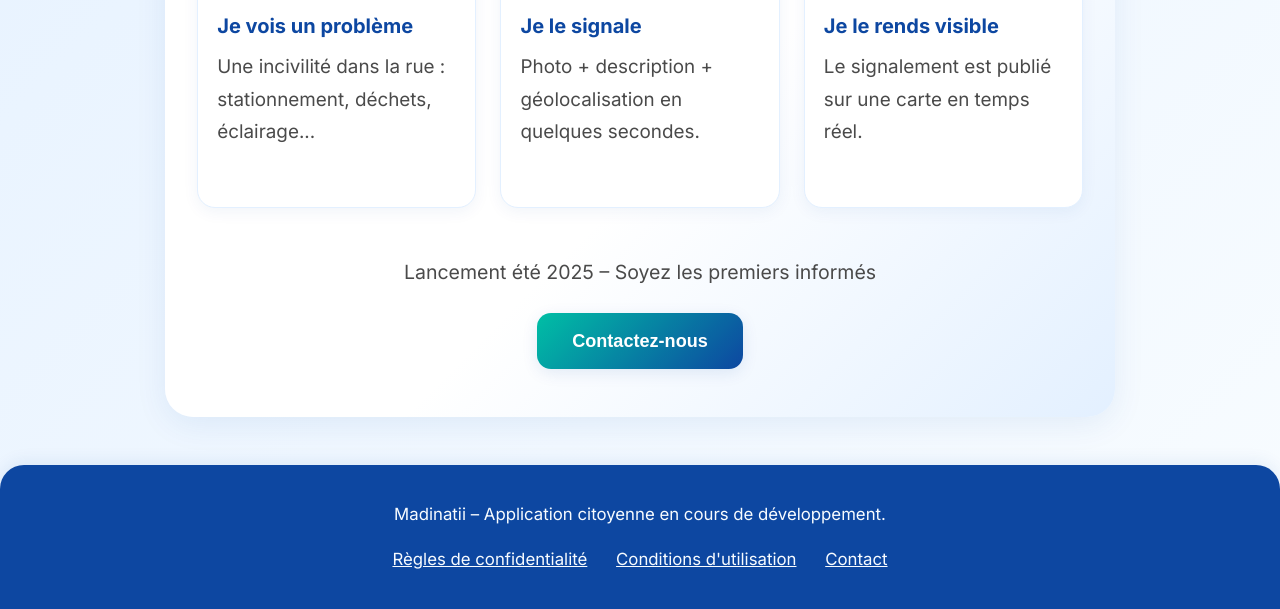
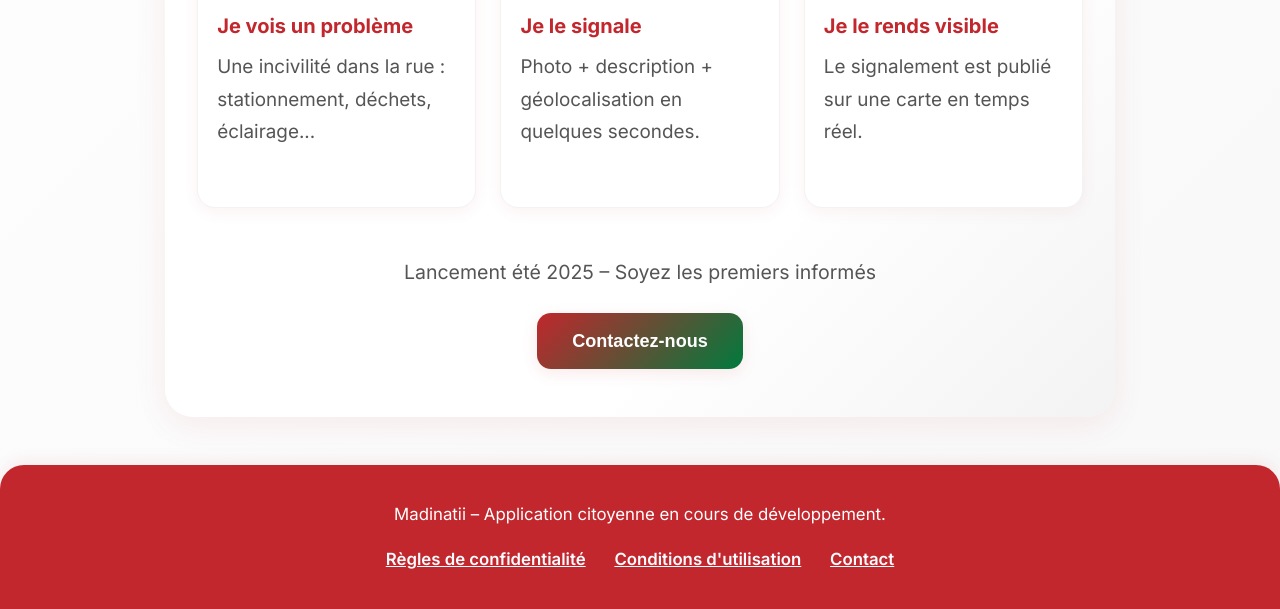
Before and after one commit to Atebayo96/zan9ati, a plain HTML site: page index.html in a window 1280 px wide. Shown: the part 750-1359 px from the top of the page. Drawn offline with Linux system fonts and the light colour scheme.

Commit message:
Amélioration lisibilité : titre et sous-titre en blanc

```diff
--- a/index.html
+++ b/index.html
@@ -9,13 +9,15 @@
   <title>Madinatii – لنحسن مدينتنا معا</title>
   <style>
     :root {
-      --primary-color: #0D47A1; /* Bleu urbain, plus moderne */
-      --accent-color: #00BFA5;
-      --bg-gradient: linear-gradient(135deg, #e3f0ff 0%, #f8fcff 100%);
-      --card-gradient: linear-gradient(135deg, #ffffff 60%, #e3f0ff 100%);
+      /* Palette Maroc : Rouge, Vert, Blanc, Doré subtil */
+      --primary-color: #C1272D; /* Rouge marocain, inspiré du drapeau */
+      --accent-color: #007A3D;  /* Vert marocain, inspiré du drapeau */
+      --gold-color: #C9B037;    /* Doré subtil pour les détails */
+      --bg-gradient: linear-gradient(135deg, #fff 0%, #f8f8f8 100%); /* Fond très clair, sobre */
+      --card-gradient: linear-gradient(135deg, #fff 70%, #f3f3f3 100%);
       --text-color: #1a1a1a;
-      --muted-color: #4a4a4a;
-      --shadow: 0 8px 32px rgba(13, 71, 161, 0.08);
+      --muted-color: #555;
+      --shadow: 0 8px 32px rgba(193, 39, 45, 0.08); /* ombre rouge très légère */
     }
 
     * {
@@ -35,7 +37,8 @@
     header {
       position: relative;
       overflow: hidden;
-      background: linear-gradient(135deg, #0D47A1 60%, #00BFA5 100%);
+      /* Dégradé rouge-vert, très doux, pour rappeler le drapeau marocain */
+      background: linear-gradient(135deg, #C1272D 60%, #007A3D 100%);
       color: white;
       padding: 1.2rem 0.5rem 2rem 0.5rem;
       box-shadow: var(--shadow);
@@ -64,19 +67,23 @@
       width: 70px;
       margin: 0 auto 0.3rem auto;
       display: inline-block;
-      filter: drop-shadow(0 4px 16px rgba(13,71,161,0.10));
+      filter: drop-shadow(0 4px 16px rgba(193,39,45,0.10));
     }
 
     h1 {
       font-size: 2.1rem;
       margin-bottom: 0.3rem;
       text-align: center;
+      color: #fff;
+      letter-spacing: 1px;
+      font-family: 'Poppins', sans-serif;
     }
 
     #tagline {
       margin-bottom: 0.5rem;
       font-size: 1.1rem;
       text-align: center;
+      color: #fff;
     }
 
     .lang-button {
@@ -125,6 +132,18 @@
       right: 1.2rem;
       margin: 0;
       z-index: 10;
+      background: #fff;
+      color: var(--primary-color);
+      border: 2px solid var(--primary-color);
+      border-radius: 10px;
+      font-weight: 600;
+      box-shadow: 0 2px 8px rgba(193,39,45,0.08);
+      transition: background 0.2s, color 0.2s;
+    }
+
+    .lang-button.lang-absolute:hover {
+      background: var(--primary-color);
+      color: #fff;
     }
 
     section {
@@ -159,27 +178,28 @@
       padding: 1.7rem 1.2rem;
       background: #fff;
       border-radius: 18px;
-      box-shadow: 0 4px 16px rgba(13,71,161,0.06);
+      box-shadow: 0 4px 16px rgba(193,39,45,0.06);
       transition: all 0.3s cubic-bezier(.4,2,.6,1);
-      border: 1px solid #e3f0ff;
+      border: 1px solid #f3f3f3;
     }
 
     .feature:hover {
       transform: translateY(-7px) scale(1.03);
-      box-shadow: 0 12px 32px rgba(0,191,165,0.10);
+      box-shadow: 0 12px 32px rgba(0,122,61,0.10);
+      border-color: var(--accent-color);
     }
 
     .feature span {
       font-size: 2.2rem;
       display: block;
       margin-bottom: 1rem;
-      color: var(--primary-color);
+      color: var(--accent-color);
     }
 
     .feature h3 {
       font-size: 1.25rem;
       margin-bottom: 0.5rem;
-      color: #0D47A1;
+      color: var(--primary-color);
     }
 
     .cta {
@@ -195,7 +215,7 @@
     .cta button {
       display: block;
       margin: 0 auto;
-      background: linear-gradient(135deg, #00BFA5, #0D47A1);
+      background: linear-gradient(135deg, #C1272D, #007A3D);
       color: white;
       border: none;
       padding: 1.1rem 2.2rem;
@@ -204,24 +224,35 @@
       cursor: pointer;
       transition: background 0.3s, transform 0.2s;
       font-weight: 600;
-      box-shadow: 0 4px 16px rgba(13,71,161,0.10);
+      box-shadow: 0 4px 16px rgba(193,39,45,0.10);
     }
 
     .cta button:hover {
       transform: translateY(-3px) scale(1.04);
-      background: linear-gradient(135deg, #0D47A1, #00BFA5);
+      background: linear-gradient(135deg, #007A3D, #C1272D);
     }
 
     footer {
       text-align: center;
       padding: 2.2rem 1rem;
       font-size: 1.05rem;
-      color: #f8fcff;
-      background: #0D47A1;
+      color: #fff;
+      background: var(--primary-color);
       margin-top: 3rem;
       border-top-left-radius: 24px;
       border-top-right-radius: 24px;
-      box-shadow: 0 -4px 16px rgba(13,71,161,0.08);
+      box-shadow: 0 -4px 16px rgba(193,39,45,0.08);
+    }
+
+    footer a {
+      color: #fff;
+      text-decoration: underline;
+      font-weight: 600;
+      transition: color 0.2s;
+    }
+
+    footer a:hover {
+      color: var(--gold-color);
     }
 
     .ar {
```
